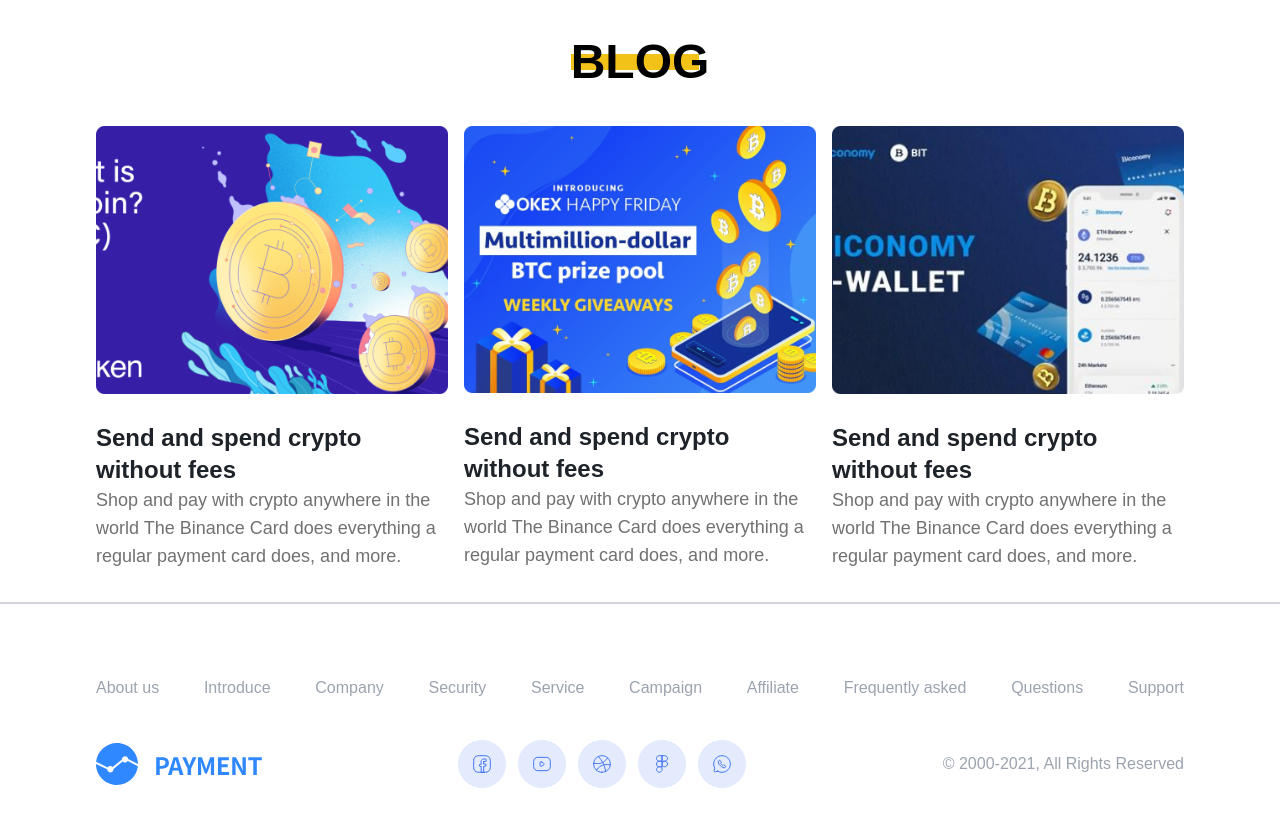
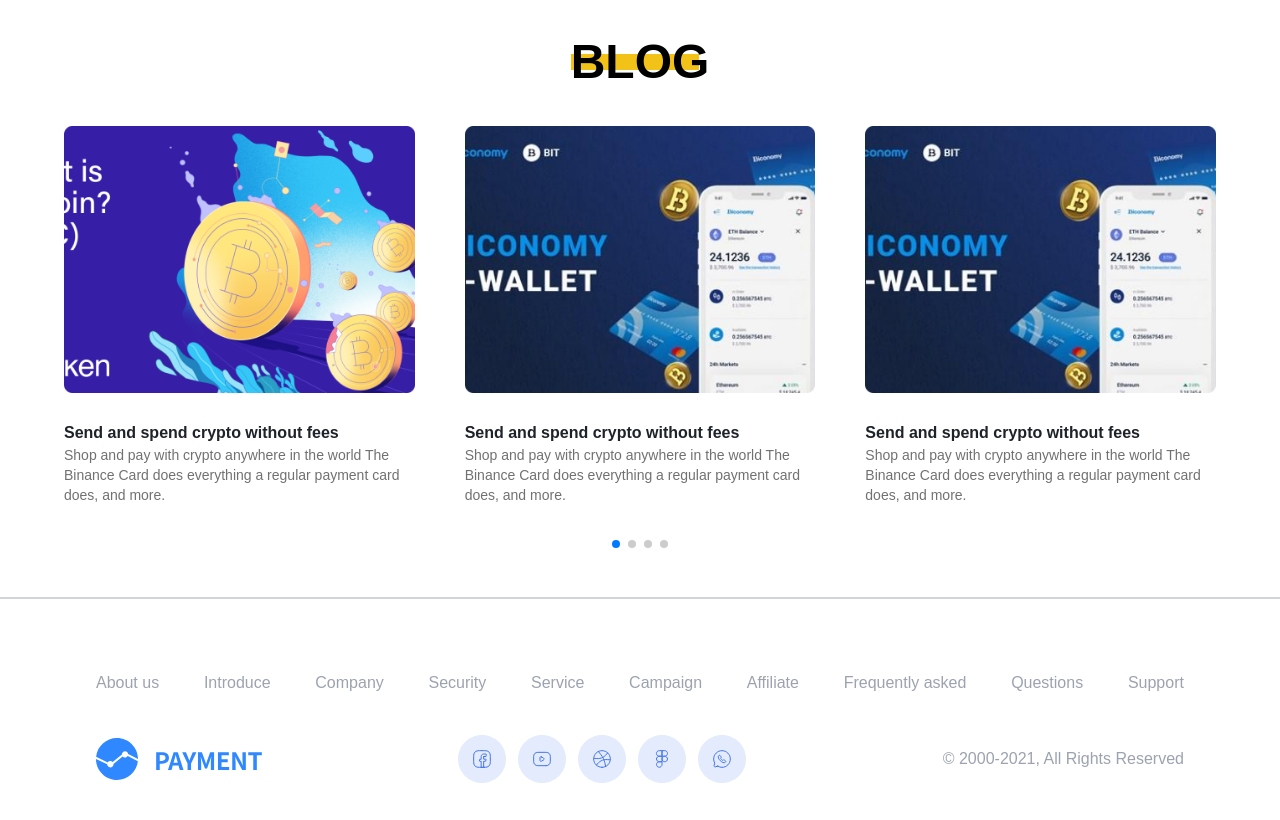
Before and after one commit to hieu26102001/payment, a Next.js app: page / in a window 1280 px wide. Shown: the part 2760-3580 px from the top of the page. Built offline with nearby package versions, Linux system fonts and the light colour scheme.

Commit message:
fix banner

```diff
--- a/components/ads.jsx
+++ b/components/ads.jsx
@@ -21,11 +21,11 @@
           }
           return (
             <div className={`my-10 ${a}`}>
-              <div className="md:w-[700px] md:h-[600px] ml-11">
+              <div className="lg:w-[700px] lg:h-[600px] md:w-[750px] md:h-[450px]  lg:ml-11">
                 <img src={item.image} />
               </div>
-              <div className="md:mt-32 mt-8 md:w-[600px]">
-                <h1 className="font-bold font-serif md:text-5xl text-lg md:mb-10 mb-4">
+              <div className="lg:mt-32 mt-8 md:w-[600px]">
+                <h1 className="font-bold font-serif lg:text-5xl md:text-2xl text-lg md:mb-10 mb-4">
                   {item.title}
                 </h1>
                 <p className="text-[#717171] font-serif md:text-2xl text-sm">
--- a/components/blog.jsx
+++ b/components/blog.jsx
@@ -5,55 +5,43 @@
 
 // Import Swiper styles
 import "swiper/css";
+import "swiper/css/free-mode";
 import "swiper/css/pagination";
-import { Pagination } from "swiper";
+import { FreeMode , Pagination } from "swiper";
 export default function Blog() {
   return (
     <div>
       <div className="text-center my-10 relative">
         <h1 className="z-10 text-center md:text-5xl text-2xl leading-8 font-extrabold relative">
-        <span className="md:h-4 md:w-32 w-[67px] h-3 bg-[#F3C219] absolute md:top-4 top-3 -z-10 "> </span>
+          <span className="md:h-4 md:w-32 w-[67px] h-3 bg-[#F3C219] absolute md:top-4 top-3 -z-10 ">
+            {" "}
+          </span>
           BLOG
         </h1>
       </div>
-      <div className="md:block hidden">
-        <div className="grid md:grid-cols-3 gap-4 justify-items-center mx-24">
-          {/* <Swiper
-        spaceBetween={30}
-        pagination={{
-          clickable: true,
-        }}
-        modules={[Pagination]}
-        className="mySwiper"
-      > */}
-          {blog.map((item) => {
-            return (
-              // <SwiperSlide>
-              <div className="">
-                <img className="" src={item.image} />
-                <h1 className="font-Notosans text-2xl font-bold text-[#1E2329] mt-7">
-                  {" "}
-                  {item.title}
-                </h1>
-                <p className="font-Notosans font-normal text-[#717171] text-lg">
-                  {" "}
-                  {item.decription}
-                </p>
-              </div>
-              // </SwiperSlide>
-            );
-          })}
-          {/* </Swiper> */}
-        </div>
-      </div>
-      <div className="md:hidden">
+      <div className="">
         <Swiper
-          spaceBetween={0}
+          spaceBetween={30}
+          freeMode={true}
           pagination={{
-            clickable: true,
+            clickable: true
           }}
-          modules={[Pagination]}
+          modules={[FreeMode , Pagination]}
           className="mySwiper"
+          breakpoints={{
+            "@0.75": {
+              slidesPerView: 1,
+              spaceBetween: 20
+            },
+            "@1.00": {
+              slidesPerView: 2,
+              spaceBetween: 40
+            },
+            "@1.50": {
+              slidesPerView: 3,
+              spaceBetween: 50
+            }
+          }}
         >
           {blog.map((item) => {
             return (
@@ -74,6 +62,53 @@
           })}
         </Swiper>
       </div>
+      {/* <Swiper
+        slidesperView = {2}
+        spaceBetween={30}
+        freeMode={true}
+        pagination={{
+          clickable: true
+        }}
+        breakpoints={{
+          "@0.00": {
+            slidesPerView: 1,
+            spaceBetween: 10
+          },
+          "@0.75": {
+            slidesPerView: 2,
+            spaceBetween: 20
+          },
+          "@1.00": {
+            slidesPerView: 3,
+            spaceBetween: 40
+          },
+          "@1.50": {
+            slidesPerView: 4,
+            spaceBetween: 50
+          }
+        }}
+        modules={[FreeMode, Pagination]}
+        className="mySwiper"
+      >
+        {blog.map((item) => {
+            return (
+              <SwiperSlide>
+                <div className="">
+                  <img src={item.image} />
+                  <h1 className="font-Notosans text-base font-bold text-[#1E2329] mt-7">
+                    {" "}
+                    {item.title}
+                  </h1>
+                  <p className="font-Notosans text-[#717171] text-sm font-normal">
+                    {" "}
+                    {item.decription}
+                  </p>
+                </div>
+              </SwiperSlide>
+            );
+          })}
+
+      </Swiper> */}
     </div>
   );
 }
--- a/components/partials/bannerstore.jsx
+++ b/components/partials/bannerstore.jsx
@@ -10,7 +10,7 @@
   const [sizeBtn, setSizeBtn] = useState("w-[351px] h-[61px]");
   useEffect(() => {
     if (size.width <= 1180) {
-      setTextSize("xs:text-2xl md:text-[32px] md:leading-normal");
+      setTextSize("xs:text-xl md:text-[28px] md:leading-normal");
       setStyleContent("absolute md:top-1 md:w-[440px] w-[220px]");
       setSizeBtn("w-[230px] h-[50px]");
     } else {
@@ -24,7 +24,7 @@
     <div className="  bg-[#D6EBFF]   ">
       <div className="max-w-[1600px] mx-auto">
         <div
-          className={`md:ml-16 ml-4 ${styleContent} pt-16 sm:pt-[70px] md:pt-16  `}
+          className={`md:ml-16 ml-4 ${styleContent} pt-16  sm:pt-[70px] md:pt-16  `}
         >
           <h1
             className={`${textSize} font-bold text-[#2F88FF] mb-4  font-serif leading-tight`}
--- a/components/shopping.jsx
+++ b/components/shopping.jsx
@@ -4,7 +4,7 @@
   return (
     <div className="max-w-[1600px] mx-auto" >
       <div className="text-center my-10 relative">
-        <h1 className="z-10 text-center md:text-5xl text-2xl leading-8 font-extrabold relative">
+        <h1 className="z-10 text-center lg:text-5xl md:text-3xl leading-8 font-extrabold relative">
         <span className="md:h-4 md:w-32 w-[67px] h-3 bg-[#F3C219] absolute md:top-4 top-3 -z-10 "> </span>
           SHOPPING
         </h1>
@@ -16,7 +16,7 @@
               <Link href="/product">
               <img src={item.image} />
               </Link>
-              <h1 className = " mt-4 md:text-2xl text-lg font-bold font-Notosans text-[#1E2329]"> {item.name}</h1>
+              <h1 className = "mt-4 lg:text-2xl text-lg font-bold font-Notosans text-[#1E2329]"> {item.name}</h1>
             </div>
           );
         })}
--- a/data/globals.jsx
+++ b/data/globals.jsx
@@ -81,7 +81,25 @@
       "Shop and pay with crypto anywhere in the world The Binance Card does everything a regular payment card does, and more.",
   },
   {id:1,
-    image: "../Index/Blog2.png",
+    image: "../Index/Blog3.png",
+    title: "Send and spend crypto without fees",
+    decription:
+      "Shop and pay with crypto anywhere in the world The Binance Card does everything a regular payment card does, and more.",
+  },
+  {id:1,
+    image: "../Index/Blog3.png",
+    title: "Send and spend crypto without fees",
+    decription:
+      "Shop and pay with crypto anywhere in the world The Binance Card does everything a regular payment card does, and more.",
+  },
+  {id:1,
+    image: "../Index/Blog3.png",
+    title: "Send and spend crypto without fees",
+    decription:
+      "Shop and pay with crypto anywhere in the world The Binance Card does everything a regular payment card does, and more.",
+  },
+  {id:1,
+    image: "../Index/Blog3.png",
     title: "Send and spend crypto without fees",
     decription:
       "Shop and pay with crypto anywhere in the world The Binance Card does everything a regular payment card does, and more.",
--- a/styles/globals.css
+++ b/styles/globals.css
@@ -48,3 +48,18 @@
   height: 100%;
   object-fit: cover;
 }
+.swiper-container {
+  width: 480px;
+}
+
+@media screen and (min-width: 640px) {
+  .swiper-container {
+    width: 640px;
+  }
+}
+
+@media screen and (min-width: 768px) {
+  .swiper-container {
+    width: 768px;
+  }
+}
```
